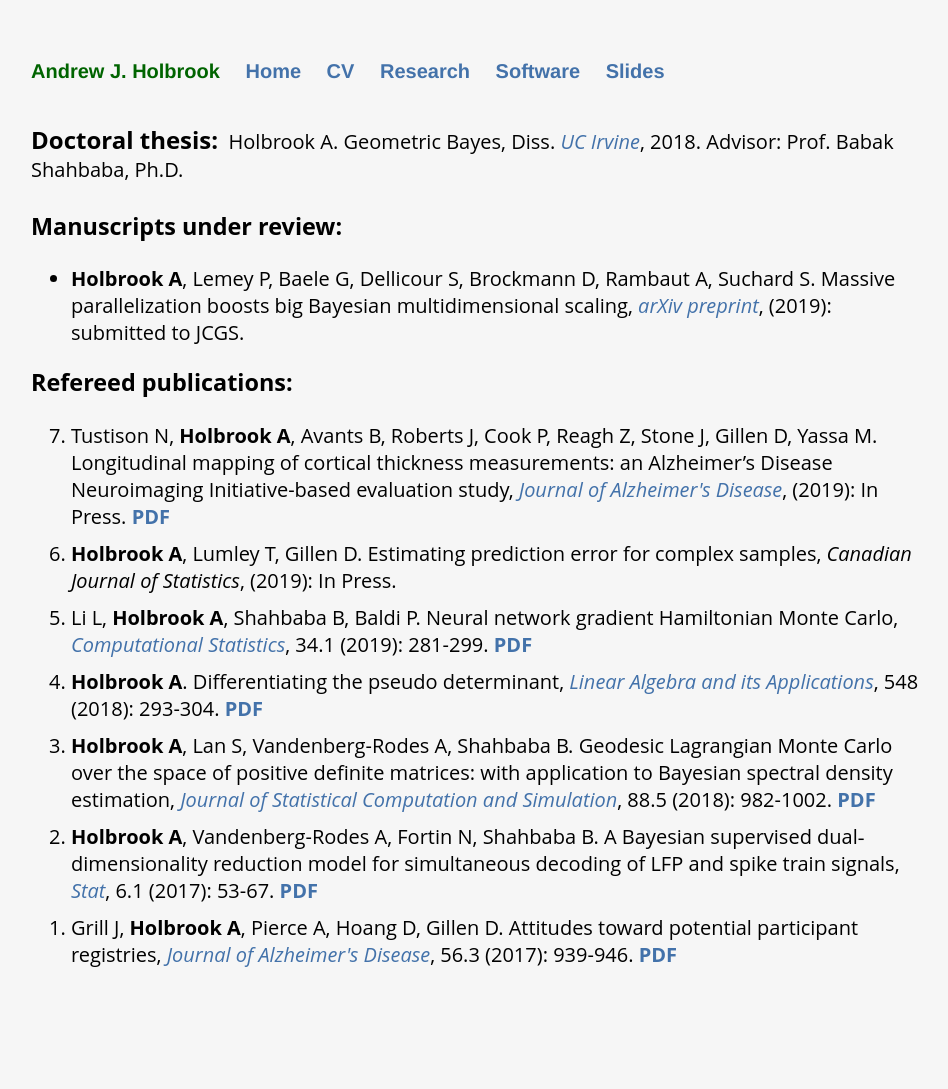
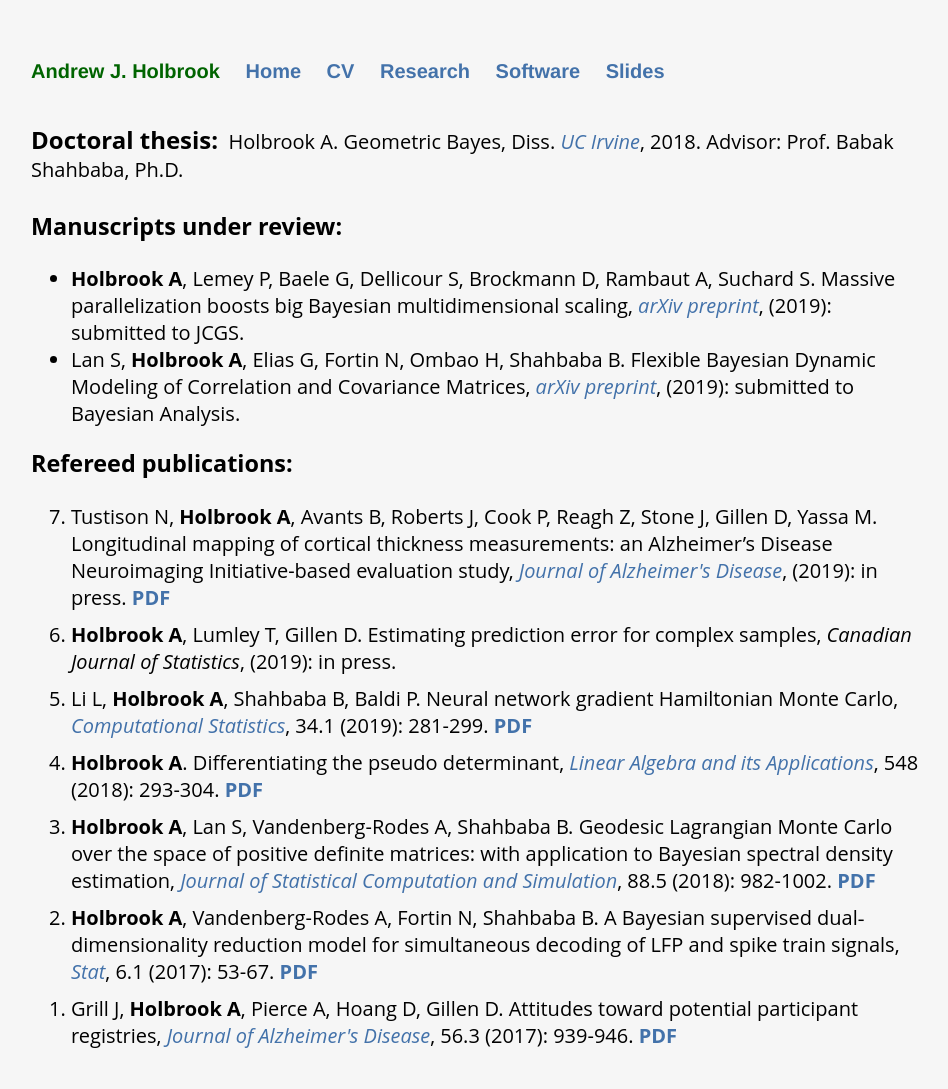
Before and after one commit to andrewjholbrook/andrewjholbrook.github.io, a Jekyll site: the page built from research.html, in a window 1280 px wide. Shown: the whole page, without its empty margins (161-1109 px from the left). Built offline with Jekyll 4.4.1, drawn with Linux system fonts in a browser that asks for light colours; a style sheet for code colours, icons or effects is not loaded; before the commit the page ends 1008 px from its top, so only the background shows below that.

Commit message:
Update research.html

```diff
--- a/research.html
+++ b/research.html
@@ -12,13 +12,14 @@ title: Research of Andrew Holbrook
   <h3>Manuscripts under review:</h3>
   <ul id="preprints">
         <li> <b>Holbrook A</b>, Lemey P, Baele G, Dellicour S, Brockmann D, Rambaut A, Suchard S. Massive parallelization boosts big Bayesian multidimensional scaling, <i><a href="https://arxiv.org/abs/1905.04582" target="_blank">arXiv preprint</a></i>, (2019): submitted to JCGS.
+        <li> Lan S, <b>Holbrook A</b>, Elias G, Fortin N, Ombao H, Shahbaba B. Flexible Bayesian Dynamic Modeling of Correlation and Covariance Matrices, <i><a href="https://arxiv.org/abs/1711.02869" target="_blank">arXiv preprint</a></i>, (2019): submitted to Bayesian Analysis.
             </ul>
 
   <h3>Refereed publications:</h3>
 
   <ol id="pubs" reversed>
-        <li> Tustison N, <b>Holbrook A</b>, Avants B, Roberts J, Cook P, Reagh Z, Stone J, Gillen D, Yassa M. Longitudinal mapping of cortical thickness measurements: an Alzheimer’s Disease Neuroimaging Initiative-based evaluation study, <i><a href="https://content.iospress.com/articles/journal-of-alzheimers-disease/jad190283" target="_blank">Journal of Alzheimer's Disease</a></i>, (2019): In Press. <a href="papers/tustison.pdf" target="_blank"><b>PDF</b></a>
-    <li> <b>Holbrook A</b>, Lumley T, Gillen D. Estimating prediction error for complex samples, <i>Canadian Journal of Statistics</i>, (2019): In Press.
+        <li> Tustison N, <b>Holbrook A</b>, Avants B, Roberts J, Cook P, Reagh Z, Stone J, Gillen D, Yassa M. Longitudinal mapping of cortical thickness measurements: an Alzheimer’s Disease Neuroimaging Initiative-based evaluation study, <i><a href="https://content.iospress.com/articles/journal-of-alzheimers-disease/jad190283" target="_blank">Journal of Alzheimer's Disease</a></i>, (2019): in press. <a href="papers/tustison.pdf" target="_blank"><b>PDF</b></a>
+    <li> <b>Holbrook A</b>, Lumley T, Gillen D. Estimating prediction error for complex samples, <i>Canadian Journal of Statistics</i>, (2019): in press.
     <li> Li L, <b>Holbrook A</b>, Shahbaba B, Baldi P.
       Neural network gradient Hamiltonian Monte Carlo,
       <i><a href="https://link.springer.com/article/10.1007/s00180-018-00861-z" target="_blank">Computational Statistics</a></i>,
```
